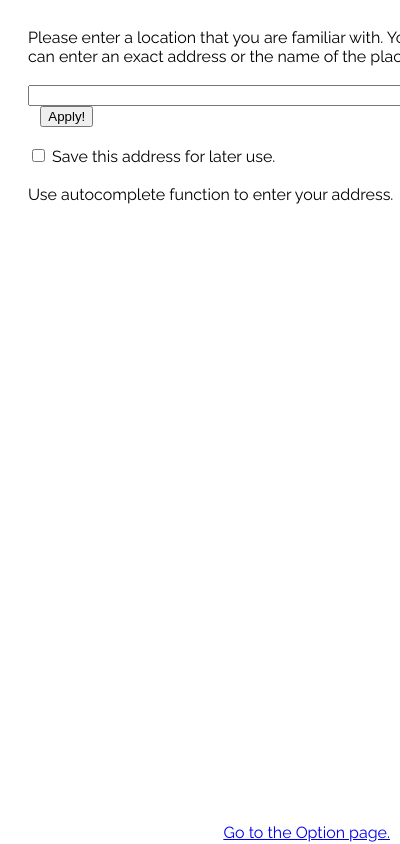
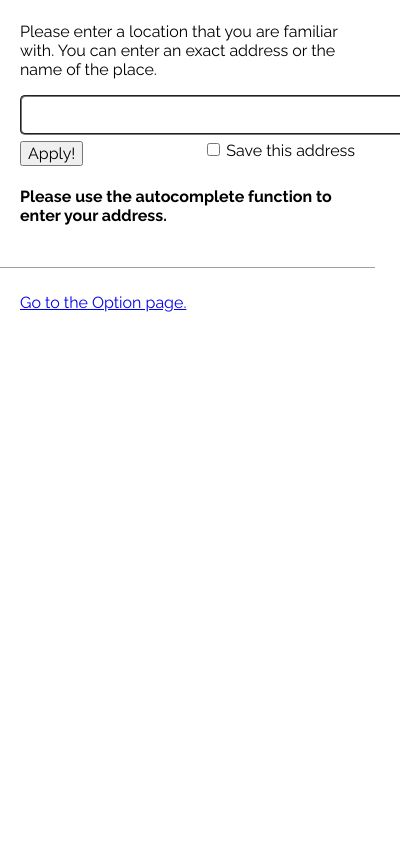
Before and after one commit to fmnguyen/geoscales_extension, a browser extension: page popup.html in a window 400 px wide. Both pictures are taken after a click on the button "Apply!". Shown: the top 844 px of the page. Drawn offline with Linux system fonts and the light colour scheme.

Commit message:
Restyled extension and added saved location

```diff
--- a/css/main.css
+++ b/css/main.css
@@ -7,28 +7,11 @@
 #loadingWheel-altas {
   width: 40px;
 }
-a:link,a {
-    color: black !important;
-}
 
-a:visited {
-    color: black !important;
-}
-
-a:hover {
-    color: black !important;
-    text-decoration: none !important;
-}
-
-a:active {
-    color: black !important;
-}
-
- .leaflet-tile {
+.leaflet-tile {
   z-index: 2;
   left: 0px;
   top: 0px;
-
 }
 
 /*highlight tag*/
@@ -56,11 +39,11 @@ a:active {
 #tootip_outer {
   width: 326px;
 }
+
 #exp {
   font-family: 'Raleway', "Arial";
 }
 
-
 .maplabel {
 	font: 10pt;
 }
--- /dev/null
+++ b/css/popup.scss
@@ -0,0 +1,69 @@
+body {
+	font-family: 'Raleway';
+	width: 375px;
+}
+
+#location-atlas{
+	padding: 6px 20px 20px 20px;
+	border-bottom: 1px #A0A0A0 solid;
+}
+
+#previousAddress {
+	cursor: pointer
+}
+
+#gs_saved_location {
+	padding: 5px 20px;
+	display: none;
+	border-bottom: 1px #A0A0A0 solid;
+	#gs_location {
+		margin-top: 0;
+	}
+}
+
+#gs_save_button_container {
+	float:right;
+
+	#gs_save_button {
+
+	}
+	.gs_save_label {
+		margin-left: 2px;
+		&:hover {
+			cursor: pointer;
+		}
+	}
+}
+
+#gs_option_button_container {
+	padding: 25px 20px;
+
+	#gs_info {
+		margin-bottom: 10px;
+	}
+	#gs_option_altas {
+		cursor: pointer;
+		display:block;
+	}
+}
+
+#loadingWheel {
+	width: 40px;
+}
+
+#searchBox {
+	display: block;
+	padding: 9px 0;
+	margin: 15px 0 6px 0;
+	text-indent: 10px;
+	-webkit-border-radius: 5px;
+	-moz-border-radius: 5px;
+	border-radius: 5px;
+	background-color: transparent;
+	border-style: groove;
+	font-size: 1em;
+	font-family: Helvetica, sans;
+	&:focus {
+		outline: none;
+	}
+}
--- a/popup.html
+++ b/popup.html
@@ -1,44 +1,35 @@
 <!DOCTYPE html>
 <html>
 <head>
-<style type="text/css">
-	body {
-		font-family: 'Raleway';
-		width: 450px;
-	}
-	#location-atlas{
-		padding: 20px;
-	}
-	#previousAddress {
-		cursor: pointer
-	}
-	#option-altas {
-		cursor: pointer;
-		position: fixed;
-		bottom: 2px;
-		right: 10px;
-	}
-	#loadingWheel {
-		width: 40px;
-	}
-</style>
+	<link rel="stylesheet" type="text/css" href="css/normalize.css">
+	<link href='http://fonts.googleapis.com/css?family=Raleway:400,700' rel='stylesheet' type='text/css'>
+	<link rel="stylesheet" type="text/css" href="css/jquery-ui.css">
+	<link rel="stylesheet" type="text/css" href="css/popup.css">
 	<script src="js/jquery-2.2.3.js"></script>
 	<script src="js/jquery-ui.js"></script>
-	<link href='http://fonts.googleapis.com/css?family=Raleway:400,700' rel='stylesheet' type='text/css'>
-	<link rel="stylesheet" type="text/css" href="css/jquery-ui.css">
 	<script type="text/javascript" src="background.js"></script>
 	<script type="text/javascript" src="popup.js"></script>
 	<script type="text/javascript" src="js/leaflet.js"></script>
 </head>
 <body>
-	<div id='location-atlas'> Please enter a location that you are familiar with. You can enter an exact address or the name of the place. <br><br>
-		<input type='text' id= 'searchBox' size='50'>&nbsp;&nbsp;
-		<button id='startAtlas'>Apply!</button> <br> <br>
-		<input type="checkbox" name="saveItForLater" id="saveItForLater" value="saveItForLater"> Save this address for later use.
+	<div id='gs_saved_location'>
+		<p class='gs_text'>Your currnet saved location is: </p>
+		<h2 id='gs_location'></h2>
+	</div>
+	<div id='location-atlas'>
+		<p id='gs_info' class='gs_text'>Please enter a location that you are familiar with. You can enter an exact address or the name of the place.</p>
+		<input type='text' id='searchBox' size='50'>
+		<button id='startAtlas'>Apply!</button>
+		<div id='gs_save_button_container'>
+			<input type="checkbox" name="gs_save_button" id="gs_save_button">
+			<label for='gs_save_button' class='gs_save_label'>Save this address</label>
+		</div>
 		<div id='wheel'></div>
 		<div id='err'></div>
 		<div id='previousAddress'></div>
-		<a id="option-altas" target="_blank" href="option.html"><u> Go to the Option page. </u></a>
+	</div>
+	<div id='gs_option_button_container'>
+		<a id="gs_option_altas" target="_blank" href="option.html">Go to the Option page.</a>
 	</div>
 </body>
 </html>
--- a/popup.js
+++ b/popup.js
@@ -9,9 +9,21 @@ chrome.extension.onMessage.addListener( function(message,sender,sendResponse) {
 
 $(document).ready(function () {
 
+  /**
+   * Checks chrome.storage to see if the location is already saved
+   * conditionally shows saved location if data exists
+   * @param  {object} data, object containing data in chrome.storage
+   */
   chrome.storage.sync.get(function(data) {
+    if(data) {
+      if('lon' in data && 'lat' in data && 'location' in data) { //if all data exists in object
+         $('#gs_location').text(data.location);
+         $('#gs_info').empty().text('Chose a different location that you are familiar with.')
+         $('#gs_saved_location').css('display', 'block');
+      }
+    }
     console.log('Your current location is: ' + data.location)
-    console.log('lon: ' + data.lon + ', lat: ' + data.lat );
+    console.log( 'lon: ' + data.lon + ', lat: ' + data.lat );
   });
 
   $("#searchBox").autocomplete({
@@ -48,12 +60,25 @@ $(document).ready(function () {
   }); //searchbox autocomplete ready
 
   $('.ui-autocomplete').click(function() {
-
         lat = result['resources'][0]['bbox'][0];
         lon =  result['resources'][0]['bbox'][1];
   })
 
   $('#startAtlas').click(function() {
+    submitAddress();
+  })
+
+  $('#searchbox').keyup(function(e){
+    if(e.keyCode === 13) // if user hit enter button
+      submitAddress();
+  });
+
+  /**
+   * Takes the user input and passes it to reference for rest of extension
+   * Calls saveAddress() if user checks input-box
+   * @throws {[err]} If user does not use auto-complete or if there is no input
+   */
+  function submitAddress() {
     try {
         lat = result['resources'][0]['bbox'][0];
         lon = result['resources'][0]['bbox'][1];
@@ -66,19 +91,16 @@ $(document).ready(function () {
         $('#err').empty();
         wheel = chrome.extension.getURL("images/loading.gif")
         $('#wheel').append("<center><img id='loadingWheel' src='images/loading.gif'></center>");
-        // $('#previousAddress').empty();
         chrome.tabs.query({active:true,currentWindow:true}, function(tab) {
-            chrome.tabs.sendMessage(tab[0].id, {lat:lat,lon:lon});
+          chrome.tabs.sendMessage(tab[0].id, {lat:lat,lon:lon});
         });
-
-        // $('#previousAddress').append("<br> <u>Use this address: " +result['resources'][0]['name'] +  "</u>")
     }
-
     catch(err) {
-        $('#err').append("<br>Use autocomplete function to enter your address.")
+        $('#err').empty();
+        $error = $('<h4>', {class: 'error animated fadeInUp', text: "Please use the autocomplete function to enter your address." });
+        $('#err').append($error);
     }
-
-  })
+  }
 
   /**
    * Saves the latitude, longitude and location name of the
```
Also changed, not shown: css/normalize.css (added), css/popup.css (added), manifest.json, 1 other file.
